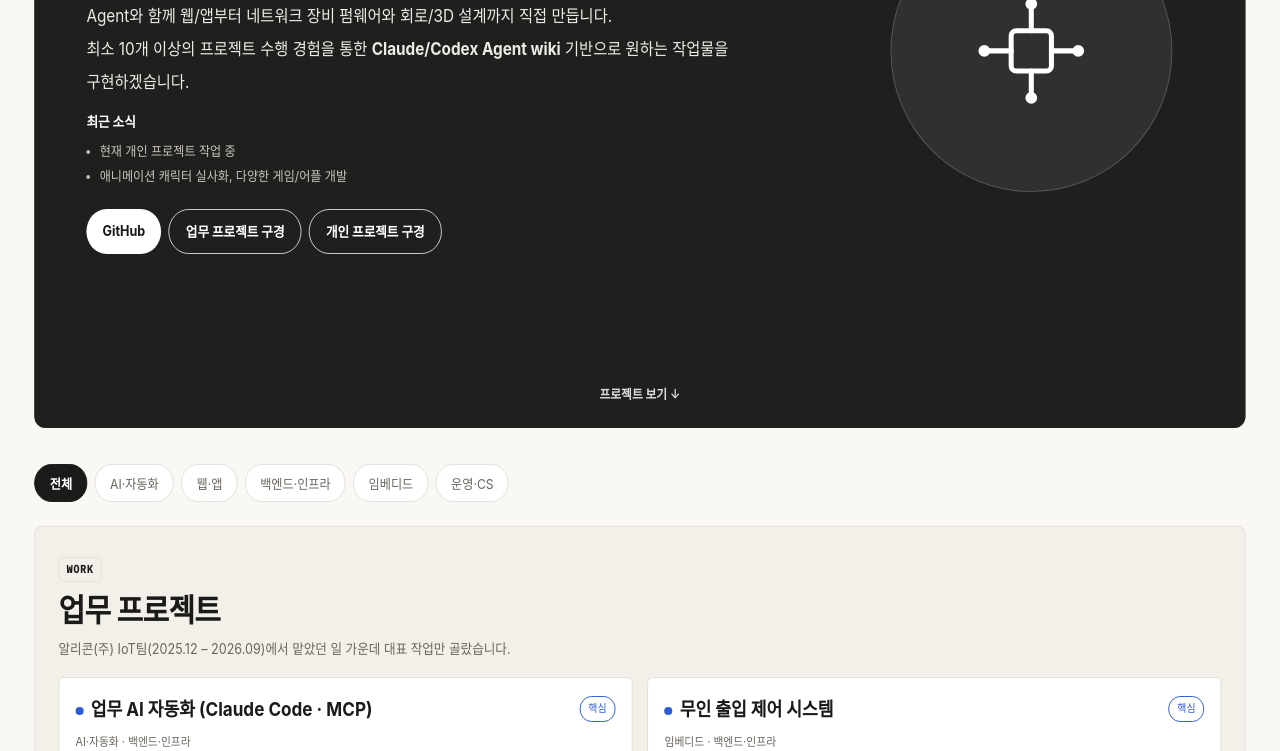
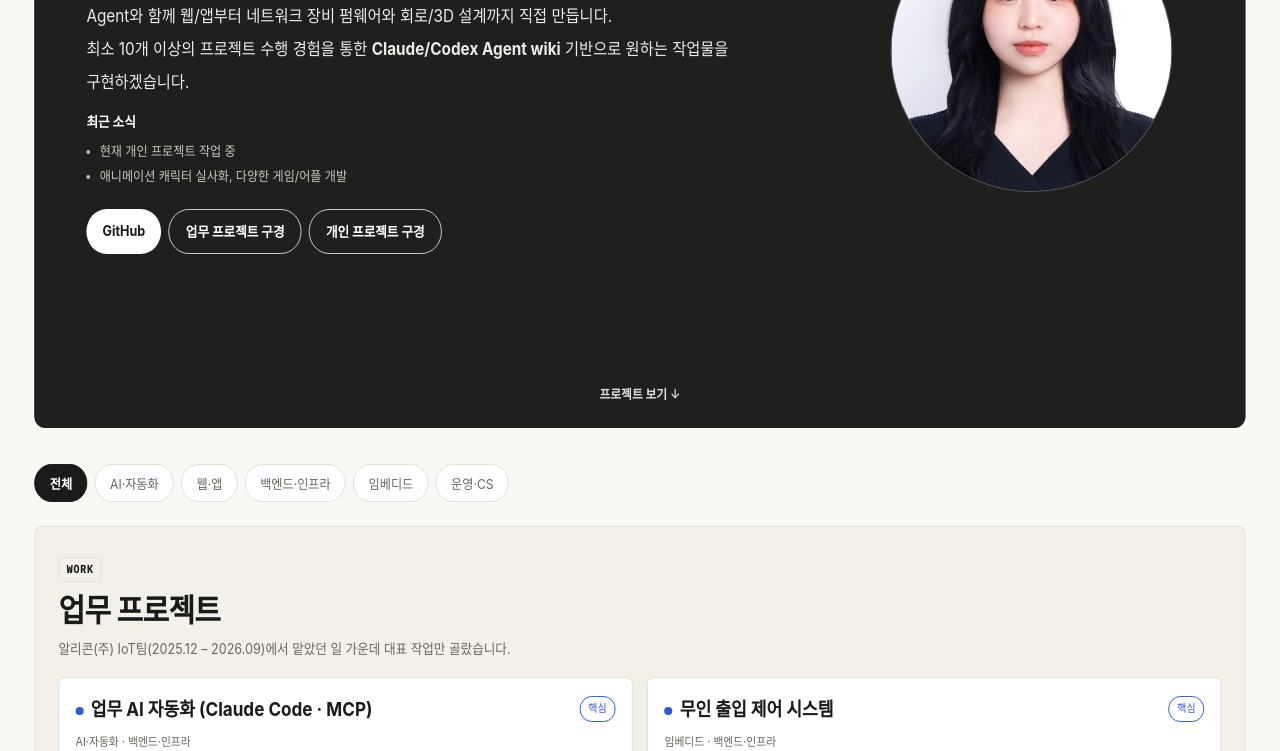
Before and after one commit to heebin-h/portfolio, a plain HTML site: page index.html in a window 1280 px wide. Shown: the part 349-1100 px from the top of the page. Drawn offline with Linux system fonts and the light colour scheme; a web font is replaced by a local one.

Commit message:
img: 포트폴리오 첫화면 사진 추가

```diff
--- a/index.html
+++ b/index.html
@@ -180,7 +180,7 @@
       </div>
     </div>
     <div class="icon-panel" aria-hidden="true">
-      <div class="circle">
+      <!--<div class="circle">
         <svg viewBox="0 0 100 100" fill="none" xmlns="http://www.w3.org/2000/svg">
           <rect x="38" y="38" width="24" height="24" rx="3" stroke="#FFFFFF" stroke-width="3"/>
           <path d="M50 38V22M50 78V62M38 50H22M78 50H62" stroke="#FFFFFF" stroke-width="3" stroke-linecap="round"/>
@@ -189,6 +189,9 @@
           <circle cx="50" cy="22" r="3.5" fill="#FFFFFF"/>
           <circle cx="50" cy="78" r="3.5" fill="#FFFFFF"/>
         </svg>
+      </div> -->
+      <div class="circle" style="overflow: hidden; display: flex; align-items: center; justify-content: center;">
+        <img src="./img/heebinimg.jpeg" alt="프로필 사진" style="width: 100%; height: 100%; object-fit: cover;">
       </div>
     </div>
     <a class="scroll-cue" href="#filters">프로젝트 보기 ↓</a>
```
Also changed, not shown: img/heebinimg.jpeg (added).
